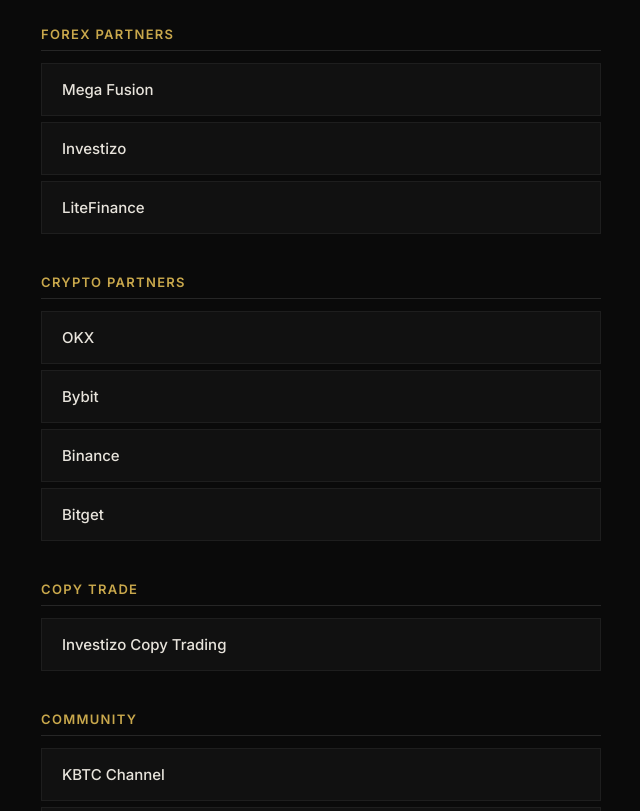
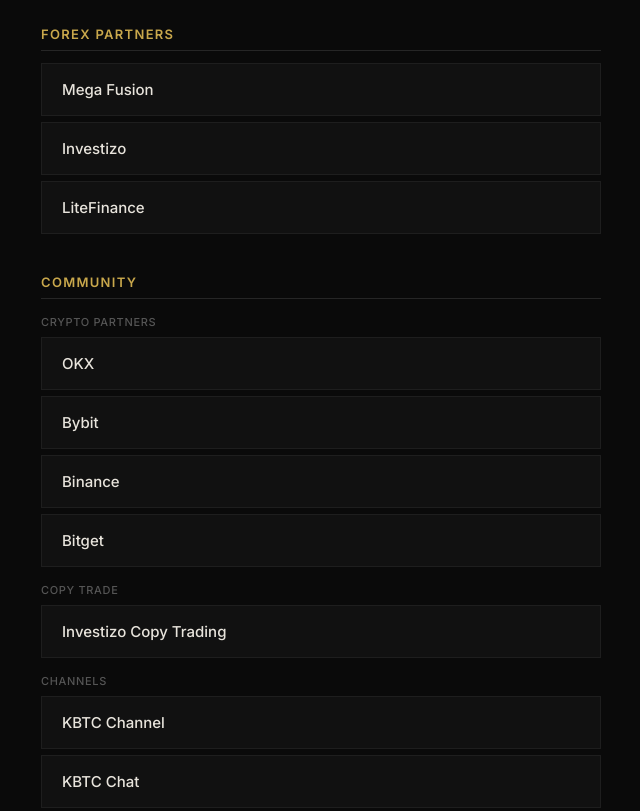
Before and after one commit to agentbot404-kbtc/kbtc-register, a plain HTML site: page index.html in a window 1280 px wide. Shown: the part 130-941 px from the top of the page, without its empty margins (319-959 px from the left). Drawn offline with Linux system fonts and the light colour scheme.

Commit message:
Move Crypto Partners and Copy Trade under Community section

```diff
--- a/index.html
+++ b/index.html
@@ -59,6 +59,12 @@
       color: #555;
       margin-top: 3px;
     }
+    .sub-label {
+      font-size: 11px; font-weight: 500;
+      color: #555;
+      letter-spacing: 0.06em; text-transform: uppercase;
+      margin: 16px 0 8px;
+    }
 
     footer {
       text-align: center; margin-top: 60px;
@@ -82,20 +88,18 @@
     </div>
 
     <div class="section">
-      <div class="section-title">Crypto Partners</div>
+      <div class="section-title">Community</div>
+
+      <div class="sub-label">Crypto Partners</div>
       <a class="link-card" href="https://t.me/KBTCRegister/2/127" target="_blank" rel="noopener">OKX</a>
       <a class="link-card" href="https://t.me/KBTCRegister/7/118" target="_blank" rel="noopener">Bybit</a>
       <a class="link-card" href="https://t.me/KBTCRegister/10/124" target="_blank" rel="noopener">Binance</a>
       <a class="link-card" href="https://t.me/KBTCRegister/12/114" target="_blank" rel="noopener">Bitget</a>
-    </div>
 
-    <div class="section">
-      <div class="section-title">Copy Trade</div>
+      <div class="sub-label">Copy Trade</div>
       <a class="link-card" href="https://t.me/KBTCRegister/61/700" target="_blank" rel="noopener">Investizo Copy Trading</a>
-    </div>
 
-    <div class="section">
-      <div class="section-title">Community</div>
+      <div class="sub-label">Channels</div>
       <a class="link-card" href="https://t.me/KBTCChannel" target="_blank" rel="noopener">KBTC Channel</a>
       <a class="link-card" href="https://t.me/KBTCChat" target="_blank" rel="noopener">KBTC Chat</a>
       <a class="link-card" href="https://t.me/KBTCForexNews" target="_blank" rel="noopener">Forex Hot News</a>
```
